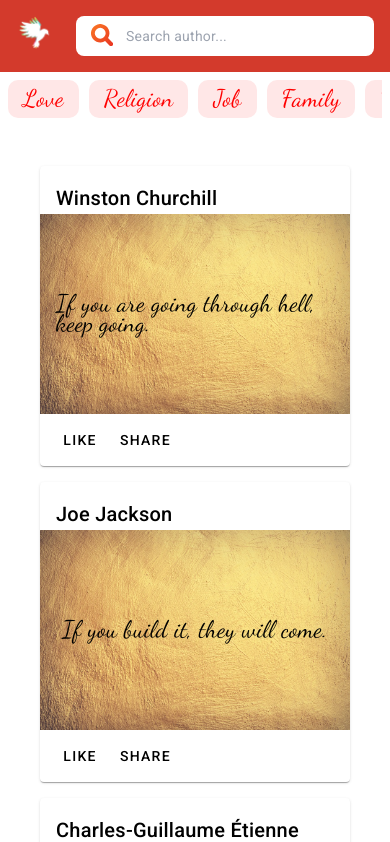
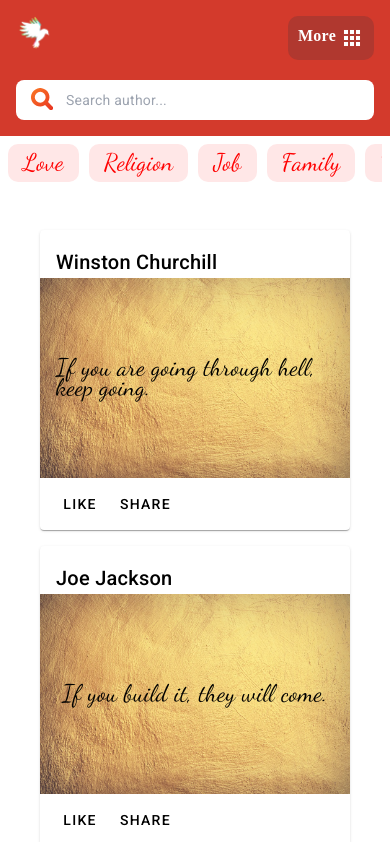
Before and after one commit to mdistiakahmed/mq-frontend, an Angular app: page / in a window 390 px wide. Shown: the top 842 px of the page. Built offline with nearby package versions, Linux system fonts and the light colour scheme.

Commit message:
Fix header for mobile screen

```diff
--- a/src/app/components/header/header.component.css
+++ b/src/app/components/header/header.component.css
@@ -3,9 +3,6 @@
   display: grid;
   grid-template-columns: min-content min-content minmax(100px, 100%);
   column-gap: 10px;
-}
-.example-spacer {
-  flex: 1 1 auto;
 }
 
 .sub-nav-list {
@@ -35,6 +32,28 @@
   border: 1px solid #ee857b;
 }
 
+.main-nav-list > li {
+  padding: 10px;
+  color: white;
+  font-size: medium;
+  font-weight: bold;
+  font-family: cursive;
+  border-radius: 10px;
+}
+
+.main-nav-list > li:hover {
+  background-color: #bd3428;
+  cursor: pointer;
+}
+
+.main-nav-list > li:last-child {
+  background-color: #b0382f;
+}
+
+.main-nav-list > li:last-child:hover {
+  background-color: #b72c22;
+}
+
 .search-input {
   background-repeat: no-repeat;
   background-size: 22px auto;
@@ -47,3 +66,62 @@
   outline: none;
   border-color: transparent;
 }
+
+/* Media query for mobile screens */
+@media (max-width: 767px) {
+  .main-header {
+    row-gap: 10px;
+  }
+
+  .main-nav {
+    grid-column: span 2;
+    justify-self: end;
+  }
+
+  .main-nav-mobile {
+    grid-column: span 3;
+  }
+
+  .main-nav-list-mobile {
+    display: grid;
+    grid-template-columns: repeat(2, 1fr);
+  }
+
+  .search-input-wrapper {
+    grid-row: 3;
+    grid-column: span 3;
+    height: 40px;
+  }
+
+  .main-nav-list > li {
+    display: none;
+  }
+
+  .main-nav-list > li:last-child {
+    display: inline-block;
+  }
+
+  .main-nav-list-mobile > li {
+    padding: 10px;
+    color: white;
+    font-size: medium;
+    font-weight: bold;
+    font-family: cursive;
+    border-radius: 10px;
+    background-color: #bd3428; /* Adjust the background color as needed */
+  }
+
+  .main-nav-list-mobile > li button {
+    padding: 10px;
+    background-color: #b72c22; /* Adjust the background color as needed */
+    border: none;
+    color: white;
+    font-weight: bold;
+    border-radius: 10px;
+    cursor: pointer;
+  }
+
+  .main-nav-list-mobile > li:hover {
+    background-color: #ae2b23; /* Adjust the background color on hover as needed */
+  }
+}
--- a/src/app/components/header/header.component.html
+++ b/src/app/components/header/header.component.html
@@ -1,9 +1,40 @@
 <header class="p-4 main-header">
-  <h1 class="w-10 h-6">
+  <h1 class="w-10 h-6 cursor-pointer">
     <img src="assets/logo.jpg" alt="" />
   </h1>
 
-  <nav></nav>
+  <nav class="flex items-center main-nav">
+    <ul class="flex gap-4 main-nav-list">
+      <li>Quotes</li>
+      <li>Stories</li>
+      <li>Jokes</li>
+      <li>Memes</li>
+      <li>Puzzles</li>
+      <li>Riddle</li>
+      <li>
+        <button (click)="toggleMoreButton()" class="flex gap-1">
+          {{ isMoreButtonClicked ? "Less" : "More" }}
+          <mat-icon>
+            {{ isMoreButtonClicked ? "unfold_less" : "apps" }}</mat-icon
+          >
+        </button>
+      </li>
+    </ul>
+  </nav>
+
+  <nav
+    class="flex items-center justify-center main-nav-mobile"
+    *ngIf="isMoreButtonClicked"
+  >
+    <ul class="gap-4 main-nav-list-mobile">
+      <li>Quotes</li>
+      <li>Stories</li>
+      <li>Jokes</li>
+      <li>Memes</li>
+      <li>Puzzles</li>
+      <li>Riddle</li>
+    </ul>
+  </nav>
 
   <div class="search-input-wrapper">
     <input
--- a/src/app/components/header/header.component.ts
+++ b/src/app/components/header/header.component.ts
@@ -8,6 +8,7 @@ import { Router } from '@angular/router';
 })
 export class HeaderComponent {
   imageUrl = 'assets/search.svg';
+  isMoreButtonClicked = false;
   constructor(private router: Router) {}
 
   navigateToHomePage() {
@@ -17,4 +18,8 @@ export class HeaderComponent {
   navigateToAdminPage() {
     this.router.navigate(['/admin']);
   }
+
+  toggleMoreButton() {
+    this.isMoreButtonClicked = !this.isMoreButtonClicked;
+  }
 }
```
